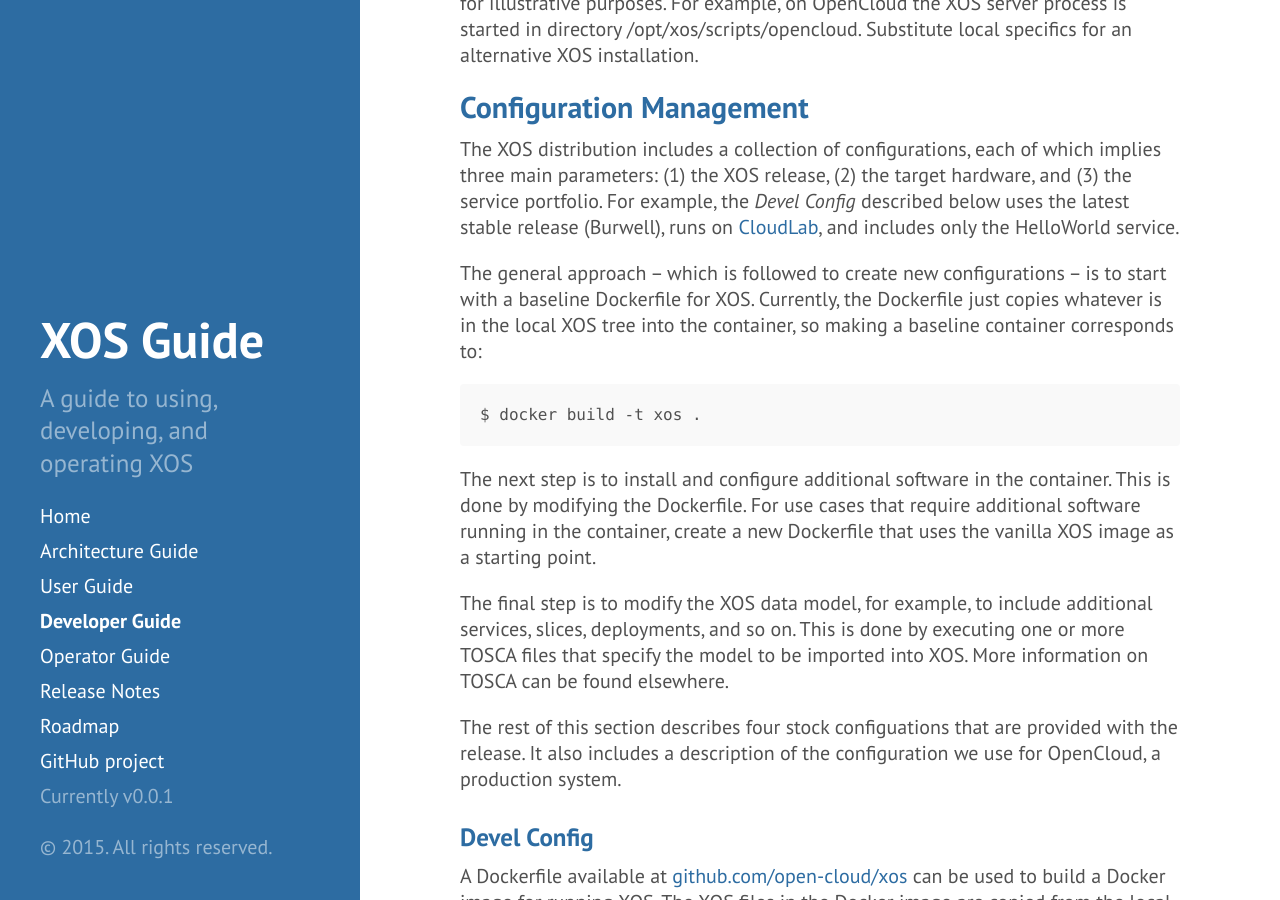
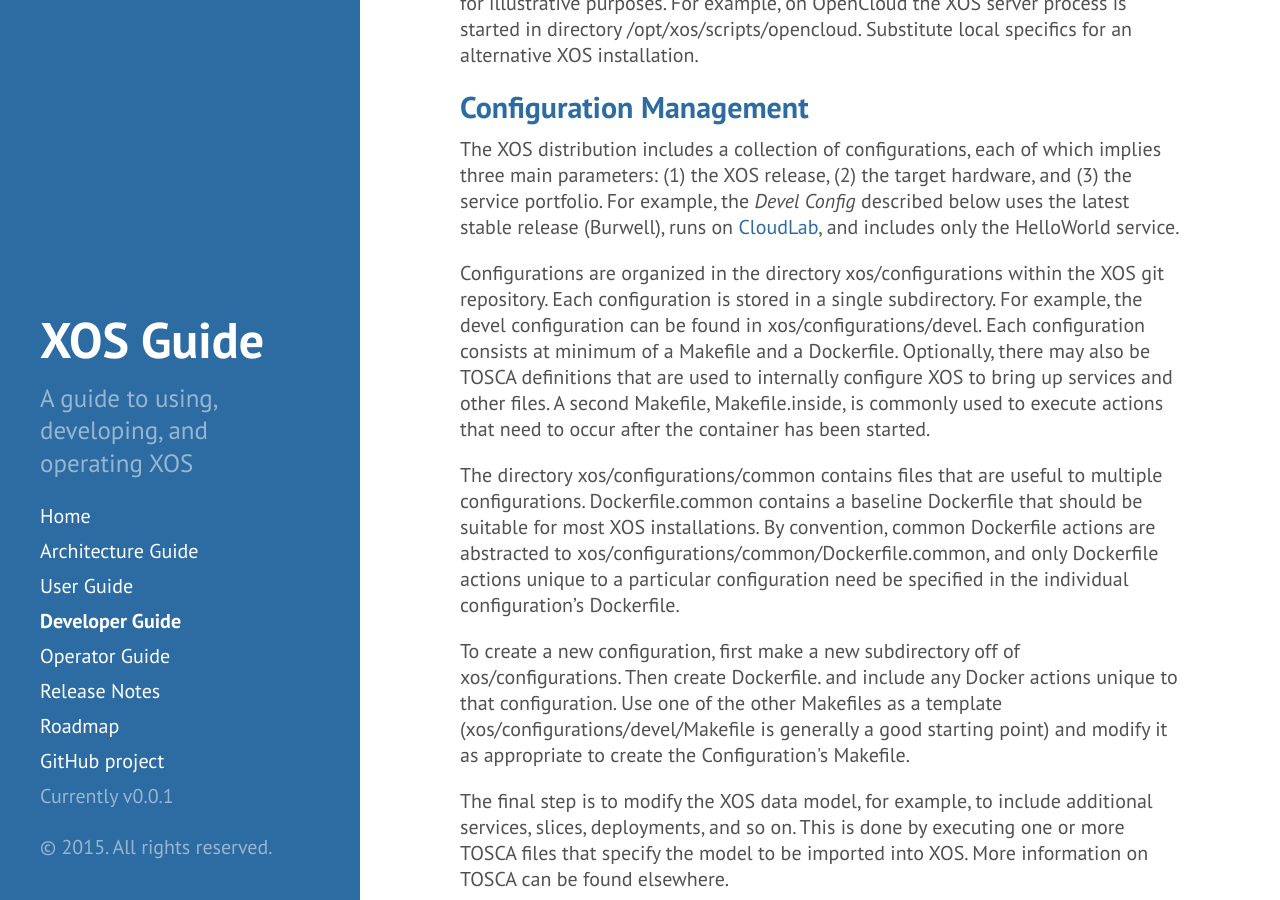
Before and after one commit to open-cloud/open-cloud.github.io.old, a Jekyll site: the page built from 2_developer.md, in a window 1280 px wide and 900 px high, scrolled down 274 px. Built offline with Jekyll 4.4.1, drawn with Linux system fonts in a browser that asks for light colours; Markdown is read by kramdown in place of the engine named in the settings.

Commit message:
Update Configuration Intro

````diff
--- a/2_developer.md
+++ b/2_developer.md
@@ -23,19 +23,28 @@ target hardware, and (3) the service portfolio. For example, the
 (Burwell), runs on [CloudLab](https://www.cloudlab.us/), and includes
 only the HelloWorld service.
 
-The general approach -- which is followed to create new configurations
--- is to start with a baseline Dockerfile for XOS.  Currently, the
-Dockerfile just copies whatever is in the local XOS tree into the
-container, so making a baseline container corresponds to:
+Configurations are organized in the directory xos/configurations within
+the XOS git repository. Each configuration is stored in a single subdirectory.
+For example, the devel configuration can be found in xos/configurations/devel.
+Each configuration consists at minimum of a Makefile and a Dockerfile. Optionally,
+there may also be TOSCA definitions that are used to internally configure XOS
+to bring up services and other files. A second Makefile, Makefile.inside, is
+commonly used to execute actions that need to occur after the container
+has been started.
 
-```
-$ docker build -t xos .
-```
+The directory xos/configurations/common contains files that are useful to
+multiple configurations. Dockerfile.common contains a baseline Dockerfile
+that should be suitable for most XOS installations. By convention, common Dockerfile actions are
+abstracted to xos/configurations/common/Dockerfile.common, and only Dockerfile
+actions unique to a particular configuration need be specified in the individual
+configuration's Dockerfile.
 
-The next step is to install and configure additional software in the
-container. This is done by modifying the Dockerfile. For use cases
-that require additional software running in the container, create a
-new Dockerfile that uses the vanilla XOS image as a starting point.
+To create a new configuration, first make a new subdirectory off of
+xos/configurations. Then create Dockerfile.<configname> and include
+any Docker actions unique to that configuration. Use one of the other
+Makefiles as a template (xos/configurations/devel/Makefile is generally
+a good starting point) and modify it as appropriate to create the
+Configuration's Makefile.
 
 The final step is to modify the XOS data model, for example, to
 include additional services, slices, deployments, and so on. This is
````
